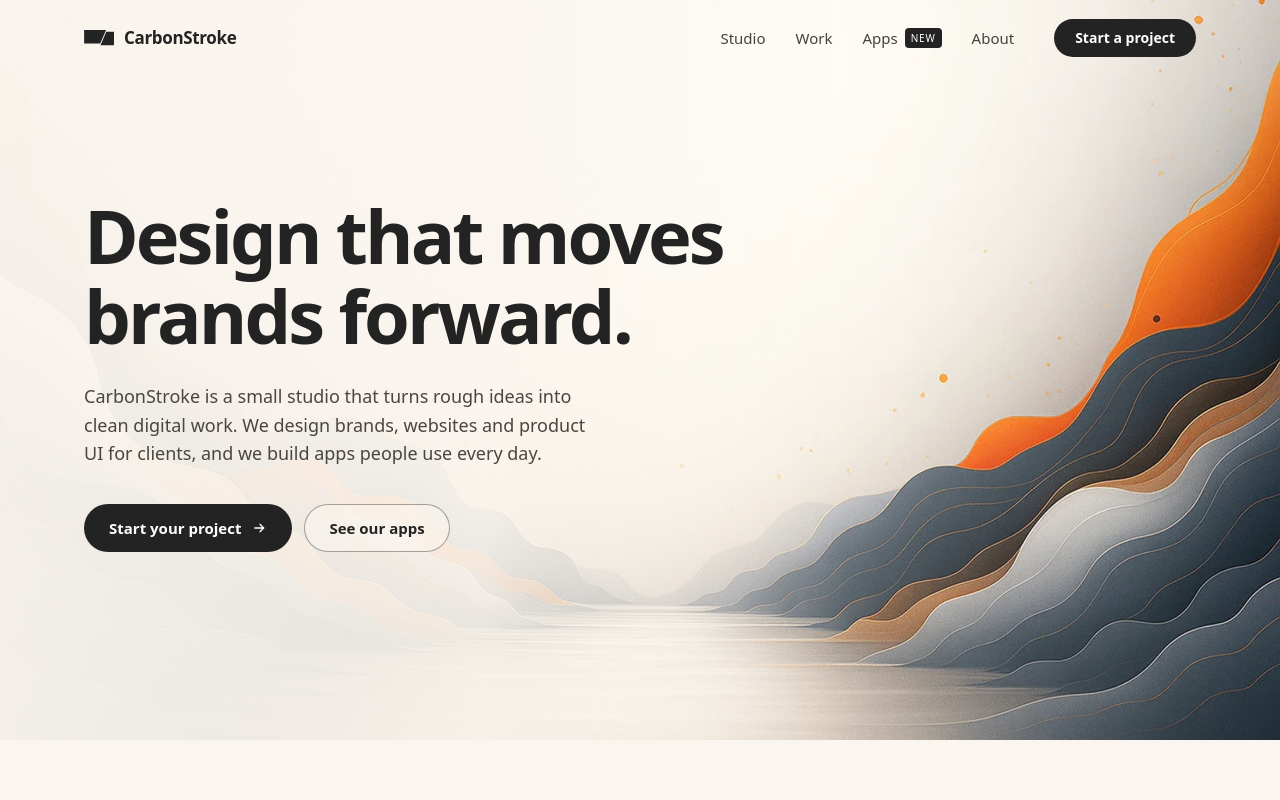
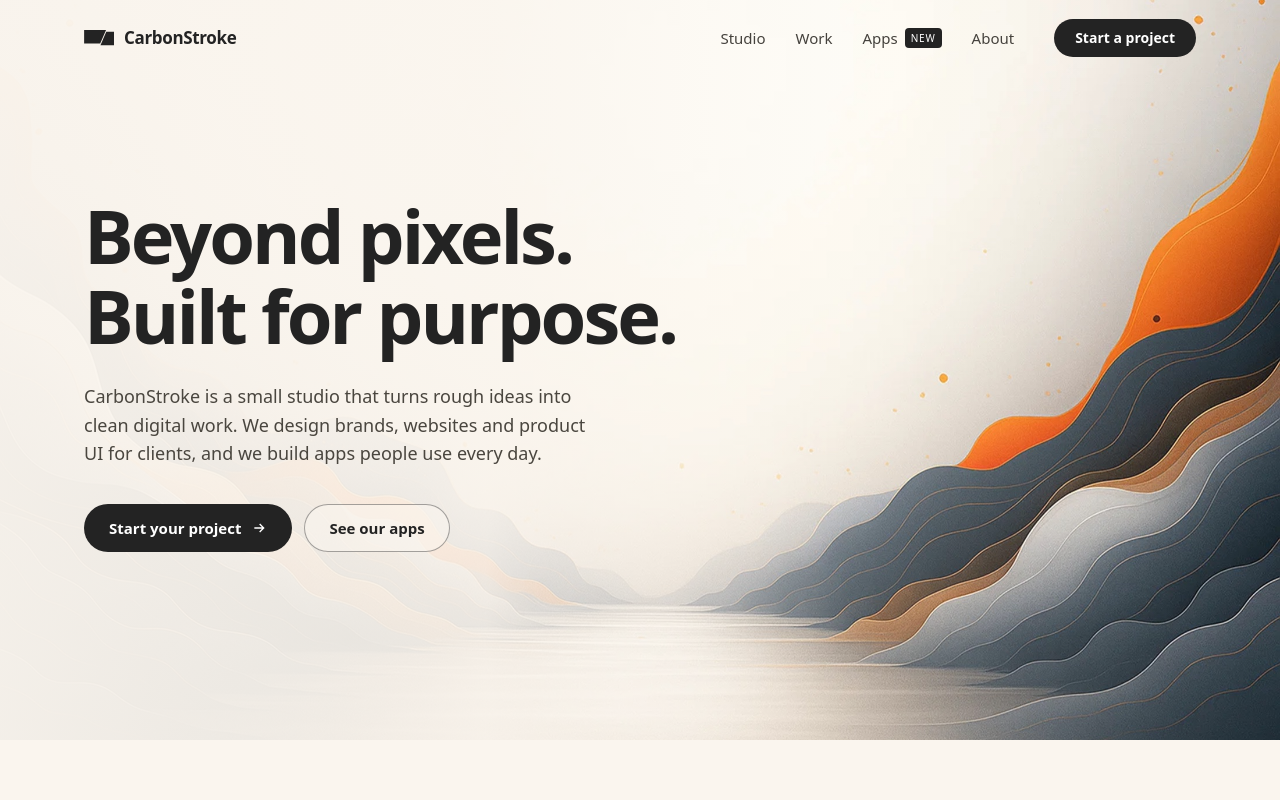
Before and after one commit to kumudithaperera/carbonstroke-website, a plain HTML site: page index.html in a window 1280 px wide. Shown: the top 800 px of the page. Drawn offline with Linux system fonts and the light colour scheme.

Commit message:
feat: refresh the landing page hero headline

```diff
--- a/index.html
+++ b/index.html
@@ -72,7 +72,7 @@
     <div class="scrim"></div>
     <div class="wrap">
       <div class="hero-in">
-        <h1>Design that moves brands forward.</h1>
+        <h1>Beyond pixels. Built for purpose.</h1>
         <p class="lead">CarbonStroke is a small studio that turns rough ideas into clean digital work. We design brands, websites and product UI for clients, and we build apps people use every day.</p>
         <div class="acts">
           <a class="btn btn-dark" href="#contact">Start your project <svg class="arr" viewBox="0 0 24 24" fill="none" stroke="currentColor" stroke-width="2" aria-hidden="true"><path d="M5 12h14M13 6l6 6-6 6"/></svg></a>
```
